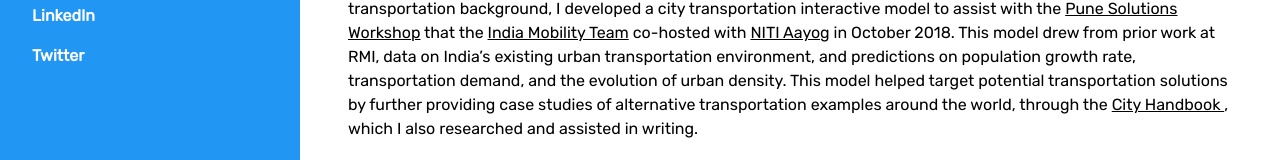
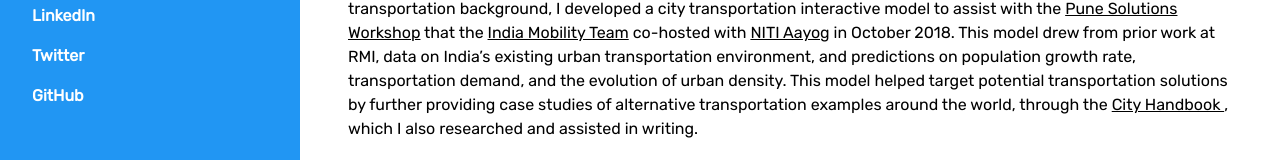
Before and after one commit to cx-phan/cx-phan.github.io, a plain HTML site: page index.html in a window 1280 px wide. Shown: the part 449-609 px from the top of the page. Drawn offline with nearby package versions, Linux system fonts and the light colour scheme.

Commit message:
Update index.html

```diff
--- a/index.html
+++ b/index.html
@@ -43,6 +43,7 @@ a:active {
     <a href="https://drive.google.com/file/d/1B66-3OGtPPRt5fSCz316IopnkeDHygqz/view?usp=sharing" onclick="w3_close()" class="w3-bar-item w3-button w3-hover-white">Resume</a>
     <a href="https://www.linkedin.com/in/christine-phan-b624a3b0/" onclick="w3_close()" class="w3-bar-item w3-button w3-hover-white">LinkedIn</a>
     <a href="https://twitter.com/thecxphan" onclick="w3_close()" class="w3-bar-item w3-button w3-hover-white">Twitter</a> </center>
+    <a href="https://github.com/cx-phan" onclick="w3_close()" class="w3-bar-item w3-button w3-hover-white">GitHub</a></center>
   </div>
 </nav>
 
```
